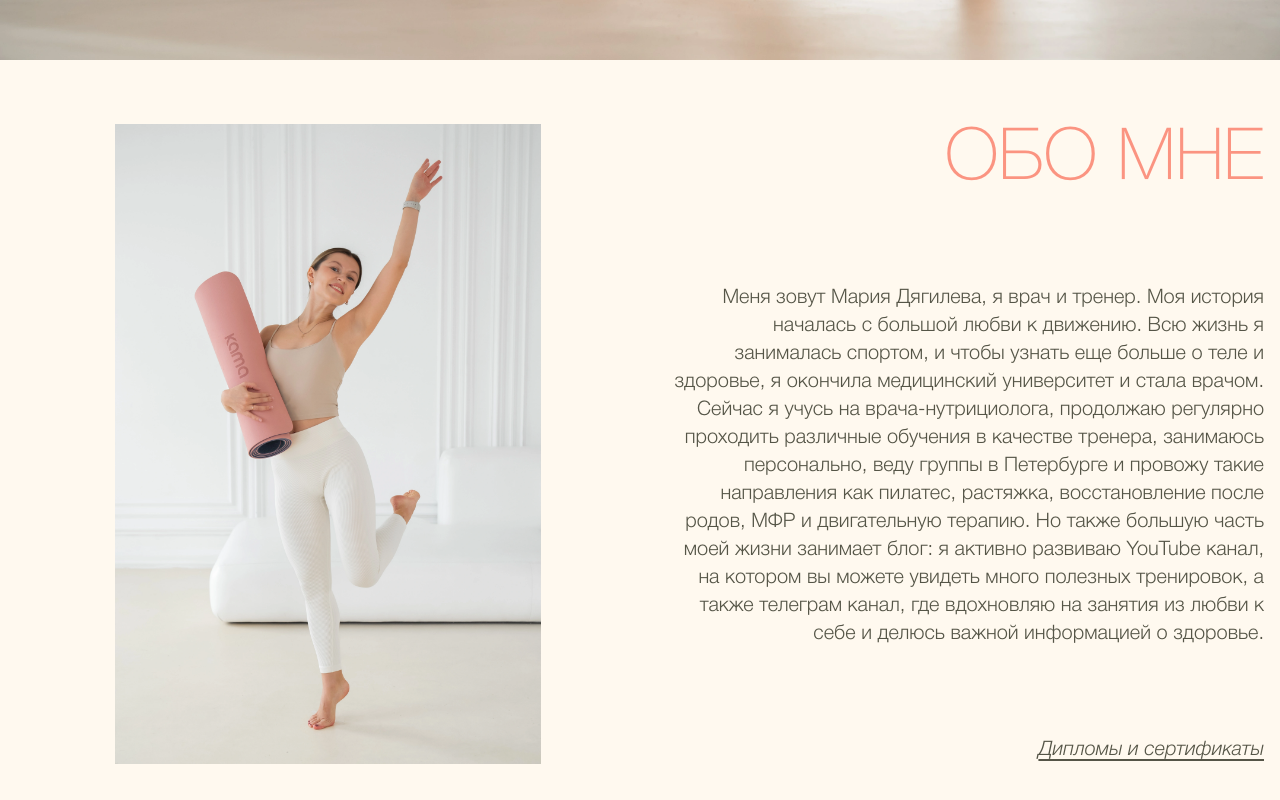
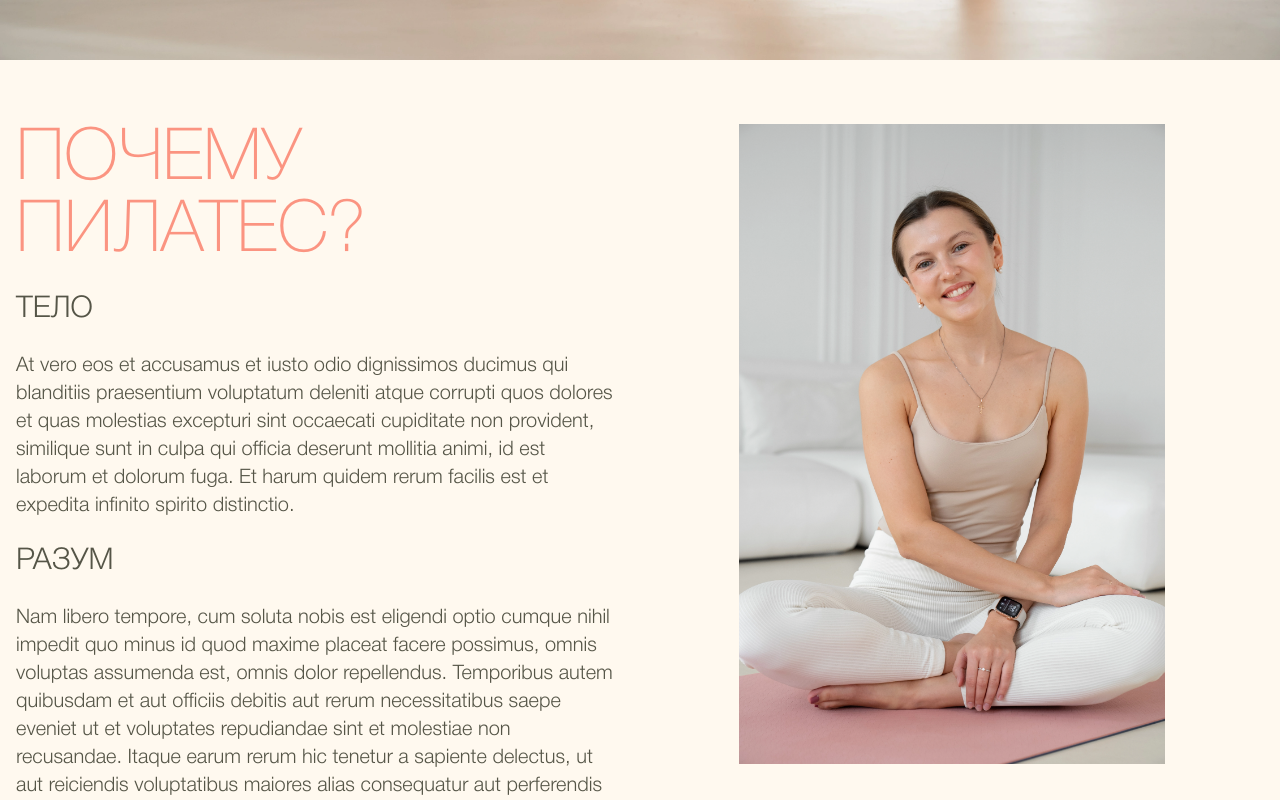
Before and after one commit to artemyizmaylov/maristretching, a Next.js app: page / in a window 1280 px wide. Shown: the part 740-1540 px from the top of the page. Built offline with nearby package versions, Linux system fonts and the light colour scheme.

Commit message:
Промежуточное

```diff
--- /dev/null
+++ b/app/about-me/page.jsx
@@ -0,0 +1,23 @@
+import Image from 'next/image';
+import Link from 'next/link';
+import about1 from '@/app/images/about-me1.webp';
+
+export default function AboutMe() {
+    return (
+        <main className="pt-20 px-4 relative">
+            <div className='pt-20'>
+                <h2 className="text-pink font-extralight text-4xl sm:text-7xl uppercase">Обо мне</h2>
+                <Image src={about1} alt="#" width={476} height={639} className="object-contain md:w-1/2" />
+                <div className="flex flex-col justify-between w-full md:w-1/2 gap-6">
+                    <p className="text-center sm:text-right">
+                        Меня зовут Мария Дягилева, я врач и тренер.
+                        Моя история началась с большой любви к движению. Всю жизнь я занималась спортом, и чтобы узнать еще больше о теле и здоровье, я окончила медицинский университет и стала врачом.
+                        Сейчас я учусь на врача-нутрициолога, продолжаю регулярно проходить различные обучения в качестве тренера, занимаюсь персонально, веду группы в Петербурге и провожу такие направления как пилатес, растяжка, восстановление после родов, МФР и двигательную терапию.
+                        Но также большую часть моей жизни занимает блог: я активно развиваю YouTube канал, на котором вы можете увидеть много полезных тренировок, а также телеграм канал, где вдохновляю на занятия из любви к себе и делюсь важной информацией о здоровье.
+                    </p>
+                    <Link href="#" className="underline underline-offset-4 italic hover:text-pink text-right">Дипломы и сертификаты</Link>
+                </div>
+            </div>
+        </main>
+    );
+}
--- a/app/blog/[slug]/page.jsx
+++ b/app/blog/[slug]/page.jsx
@@ -1,15 +1,16 @@
 import Image from "next/image";
+import { marked } from "marked";
 import { getPostData } from "@/api";
 
 export default function BlogArticle({ searchParams }) {
-    const data = getPostData(searchParams.search)
+    const data = getPostData(searchParams.search);
 
     return (
         <div className="pt-20">
             <h2 className="uppercase text-pink font-extralight text-7xl mb-20">{data.title}</h2>
             <div className="flex gap-20">
                 <Image src={data.image} width={400} height={400} alt="#" />
-                <p>{data.content}</p>
+                <div className="flex flex-col gap-3" dangerouslySetInnerHTML={{ __html: marked.parse(data.content) }} />
             </div>
         </div>
     );
--- a/app/page.jsx
+++ b/app/page.jsx
@@ -5,7 +5,6 @@ import Link from "next/link";
 import CourseCard from "@/app/ui/course-card";
 
 import hero from '@/app/images/hero.webp'
-import about1 from '@/app/images/about-me1.webp';
 import about2 from '@/app/images/about-me2.webp';
 
 export default function Home() {
@@ -24,20 +23,6 @@ export default function Home() {
         <Link className="font-semibold sm:text-2xl text-center text-white px-10 py-6 bg-pink rounded-3xl max-w-[435px] z-0" href="#">
           Занятия в Петербурге
         </Link>
-      </section>
-
-      <section className="container pt-20 max-h-[90dvh] flex flex-col-reverse md:flex-row justify-between items-center md:items-stretch gap-6" id="about-me" >
-        <Image src={about1} alt="#" width={476} height={639} className="object-contain md:w-1/2" />
-        <div className="flex flex-col justify-between w-full md:w-1/2 gap-6">
-          <h2 className="text-pink font-extralight text-4xl sm:text-7xl uppercase text-center md:text-right">Обо мне</h2>
-          <p className="text-center sm:text-right">
-            Меня зовут Мария Дягилева, я врач и тренер.
-            Моя история началась с большой любви к движению. Всю жизнь я занималась спортом, и чтобы узнать еще больше о теле и здоровье, я окончила медицинский университет и стала врачом.
-            Сейчас я учусь на врача-нутрициолога, продолжаю регулярно проходить различные обучения в качестве тренера, занимаюсь персонально, веду группы в Петербурге и провожу такие направления как пилатес, растяжка, восстановление после родов, МФР и двигательную терапию.
-            Но также большую часть моей жизни занимает блог: я активно развиваю YouTube канал, на котором вы можете увидеть много полезных тренировок, а также телеграм канал, где вдохновляю на занятия из любви к себе и делюсь важной информацией о здоровье.
-          </p>
-          <Link href="#" className="underline underline-offset-4 italic hover:text-pink text-right">Дипломы и сертификаты</Link>
-        </div>
       </section>
 
       <section className="container pt-20 max-h-[90dvh] flex flex-col md:flex-row justify-between items-center md:items-stretch gap-6">
--- a/app/ui/header.jsx
+++ b/app/ui/header.jsx
@@ -14,7 +14,7 @@ export default function Header() {
 
     const links = [
         ['Главная', '/'],
-        ['Обо мне', '/#about-me'],
+        ['Обо мне', '/about-me'],
         ['Курсы', '/#courses'],
         ['Блог', '/blog'],
         ['Контакты', '/contacts'],
--- a/package.json
+++ b/package.json
@@ -14,6 +14,7 @@
     "@next/mdx": "^14.2.14",
     "@types/mdx": "^2.0.13",
     "gray-matter": "^4.0.3",
+    "marked": "^15.0.11",
     "next": "14.2.6",
     "react": "^18",
     "react-dom": "^18",
--- a/posts/ploskii-zivot.mdx
+++ b/posts/ploskii-zivot.mdx
@@ -4,7 +4,7 @@
     'image': '/images/ploskii-zivot.jpg'
 ---
 
-Самая больная тема многих девушек🙏🏼 Давайте разбираться!
+# Самая больная тема многих девушек🙏🏼 Давайте разбираться!
 
 Сразу хочу сказать, что рекомендую здраво оценить свою фигуру, очень удобно фотографировать себя и смотреть как бы "со стороны", потому что иногда в зеркале мы нерационально себя оцениваем. Очень часто встречаю такое, когда девушка очень худая и у нее есть небольшая прослойка в нижней части живота, которая является абсолютной нормой, но девушка себя очень корит. Это не ок🥲 В этом случае трансформируем сознание, принимаем себя, начинаем сильно-сильно любить и перестаем обижать🩷 да и в принципе, в любом случае рекомендую это сделать! Кто еще будет вам настоящим другом, как не вы сами😌
 
```
Also changed, not shown: 1 other file (tests, documents, lock files or other folders).
